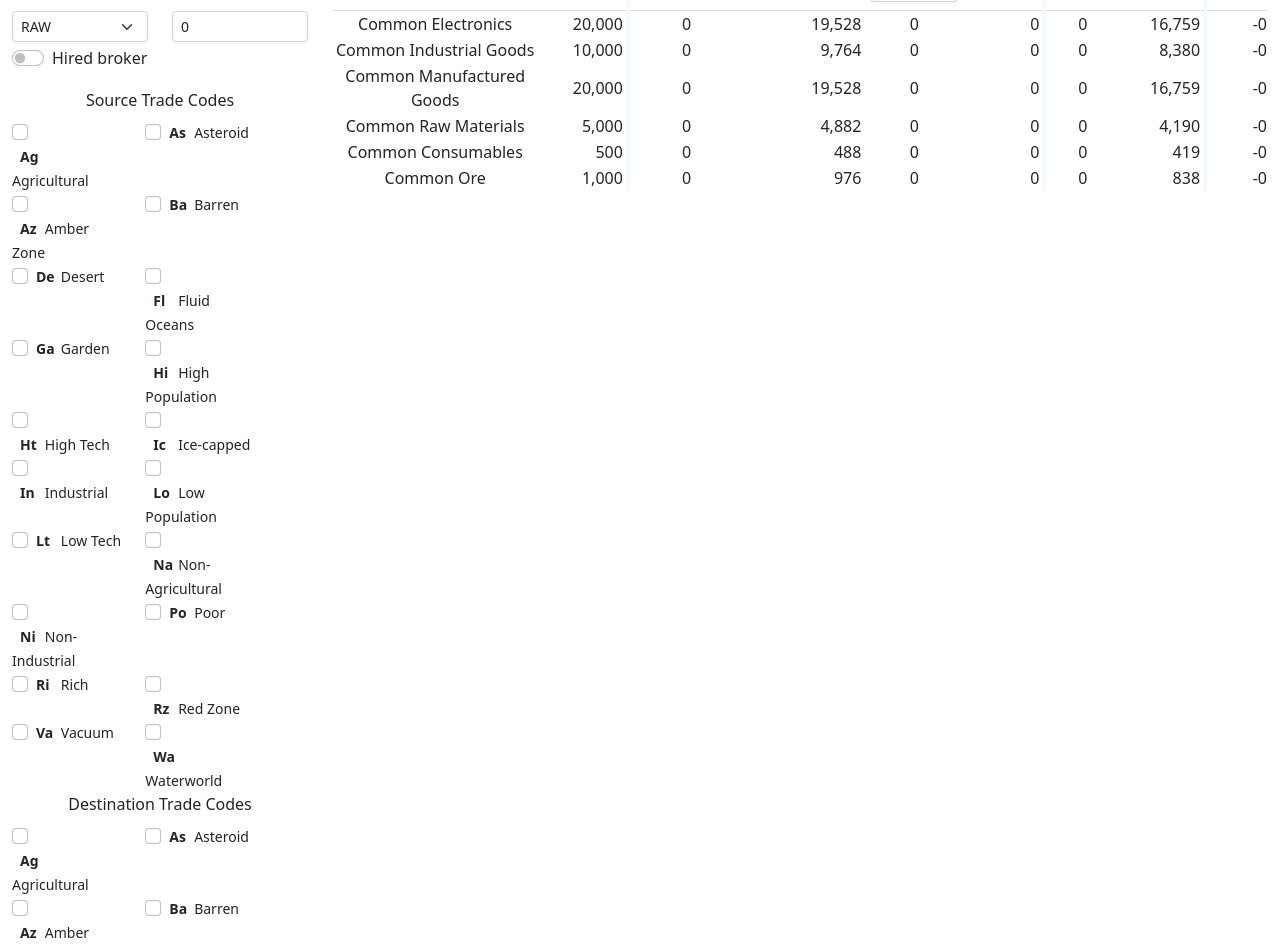
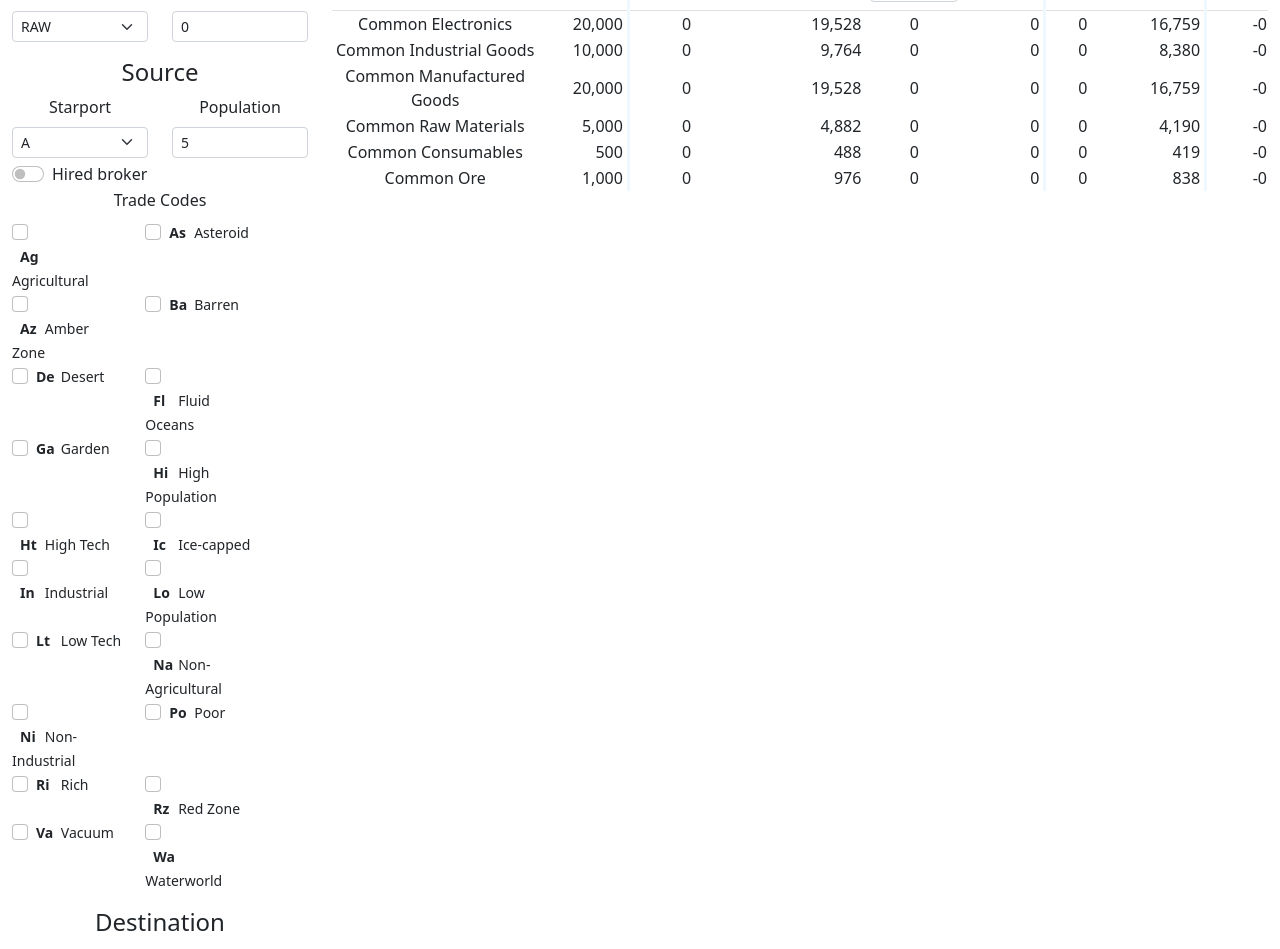
Before and after one commit to swdevlin/traveller-trade, a React (Create React App) app: page / in a window 1280 px wide. Shown: the part 220-1169 px from the top of the page. Built offline with nearby package versions, Linux system fonts and the light colour scheme.

Commit message:
Implement hiring a broker

```diff
--- a/src/App.js
+++ b/src/App.js
@@ -5,6 +5,7 @@ import {getAvailableGoods, maxTons, purchaseDM, saleDM} from "./goods";
 import {averagePurchasePrice, averageSalePrice} from "./averagePrice";
 import TradeCodeSelector from "./components/tradeCodeSelector";
 import {BrokerModifierNotes, BrokerRuleNotes, LotSizeNotes} from "./notes";
+import {StartportCodes} from "./starports";
 
 function App() {
   const [sourceTCs, setSourceTCs] = useState([]);
@@ -24,6 +25,14 @@ function App() {
     localStorage.getItem('cargo') ? parseInt(localStorage.getItem('cargo')) : 0
   );
   const [lotSize, setLotSize] = useState('avg');
+
+  const [brokerCheck, setBrokerCheck] = useState(() =>
+    localStorage.getItem('brokerCheck') ? localStorage.getItem('brokerCheck') : false
+  );
+
+  const [sourceStarport, setSourceStarport] = useState('A');
+  const [destinationStarport, setDestinationStarport] = useState('A');
+  const [sourcePop, setSourcePop] = useState(5);
 
   const toggleSourceTC = function(code) {
     let newTCs;
@@ -55,6 +64,10 @@ function App() {
   useEffect(() => {
     localStorage.setItem('broker', broker);
   }, [broker]);
+
+  useEffect(() => {
+    localStorage.setItem('brokerCheck', brokerCheck);
+  }, [brokerCheck]);
 
   useEffect(() => {
     localStorage.setItem('brokerRule', brokerRule);
@@ -143,8 +156,27 @@ function App() {
                   />
                 </Col>
               </Row>
+            </FormGroup>
+            <Row>
+              <Col><h4>Source</h4></Col>
+            </Row>
             <Row>
               <Col>
+                <Label for="sourceStarport">
+                  Starport
+                </Label>
+                <Input
+                  id="sourceStarport"
+                  name="sourceStarport"
+                  type="select"
+                  size={'sm'}
+                  value={sourceStarport}
+                  onChange={(e)=> {setSourceStarport(e.target.value)}}
+                >
+                  {StartportCodes.map((c) => {
+                    return (<option value={c}>{c}</option>);
+                  })}
+                </Input>
                 <FormGroup switch className="text-left">
                   <Input
                     type="switch"
@@ -155,15 +187,32 @@ function App() {
                   <Label check>Hired broker</Label>
                 </FormGroup>
               </Col>
+              <Col>
+                <Label for="sourcePop">
+                  Population
+                </Label>
+                <Input
+                  id="sourcePop"
+                  size={'sm'}
+                  name="sourcePop"
+                  value={sourcePop}
+                  type="number"
+                  onChange={(e) => {setSourcePop(parseInt(e.target.value))}}
+                />
+              </Col>
             </Row>
-            </FormGroup>
             <FormGroup>
               <Label for="sourceTCs">
-                Source Trade Codes
+                Trade Codes
               </Label>
               <TradeCodeSelector selected={sourceTCs} toggleCode={toggleSourceTC}/>
+            </FormGroup>
+            <Row>
+              <Col><h4>Destination</h4></Col>
+            </Row>
+            <FormGroup>
               <Label for="destinationTCs">
-                Destination Trade Codes
+                Trade Codes
               </Label>
               <TradeCodeSelector selected={destinationTCs} toggleCode={toggleDestinationTC}/>
             </FormGroup>
@@ -202,8 +251,11 @@ function App() {
               {availableGoods.map(g => {
                 const pDM = purchaseDM(g, sourceTCs);
                 const sDM = saleDM(g, destinationTCs);
-                const tons = Math.min(maxTons(g, lotSize), cargo);
-                const avgPurchase = averagePurchasePrice(g.price, pDM, broker, brokerRule, brokerMultiplier);
+                const tons = Math.min(maxTons(g, lotSize, sourcePop), cargo);
+                const effectiveBroker = brokerHired ? 4 : broker;
+                let avgPurchase = averagePurchasePrice(g.price, pDM, effectiveBroker, brokerRule, brokerMultiplier);
+                if (brokerHired)
+                  avgPurchase = Math.round(avgPurchase /= 0.9);
                 const avgSale = averageSalePrice(g.price, sDM, broker, brokerRule, brokerMultiplier);
                 const savings = Math.round((g.price - avgPurchase)*tons);
                 const profit = Math.round((avgSale - avgPurchase)*tons);
@@ -226,6 +278,9 @@ function App() {
         </Row>
         <h3>Notes</h3>
         <Row className={'note'}>
+          <Col>Current only Mongoose Traveller 2022 rules are implemented</Col>
+        </Row>
+        <Row className={'note'}>
           <Col><sup>1</sup>{LotSizeNotes[lotSize]}</Col>
         </Row>
         <Row className={'note'}>
--- a/src/goods.js
+++ b/src/goods.js
@@ -282,13 +282,18 @@ export const saleDM = (good, tradeCodes) => {
 	return dm+negativeDm;
 }
 
-export const maxTons = (good, lotSize) => {
+export const maxTons = (good, lotSize, pop) => {
+	let popDM = 0;
+	if (pop <= 3)
+		popDM = -3;
+	else if (pop >= 9)
+		popDM = 3;
 	if (lotSize === '1')
 		return 1;
 	else if (lotSize === 'min')
 		return good.tons.dice * good.tons.multiplier;
 	else if (lotSize === 'avg')
-		return 3.5 * good.tons.dice * good.tons.multiplier;
+		return Math.max(3.5 * good.tons.dice + popDM, 0) * good.tons.multiplier;
 	else if (lotSize === 'max')
-		return 6 * good.tons.dice * good.tons.multiplier;
+		return (6 * good.tons.dice + popDM) * good.tons.multiplier;
 }
--- /dev/null
+++ b/src/starports.js
@@ -0,0 +1,22 @@
+export const Starports = {
+  A: {
+    findSupplierDM: 6,
+  },
+  B: {
+    findSupplierDM: 4,
+  },
+  C: {
+    findSupplierDM: 2,
+  },
+  D: {
+    findSupplierDM: 0,
+  },
+  E: {
+    findSupplierDM: 0,
+  },
+  X: {
+    findSupplierDM: 0,
+  },
+};
+
+export const StartportCodes = Object.keys(Starports);
```
Lines whose indentation alone changed are shown as unchanged.
